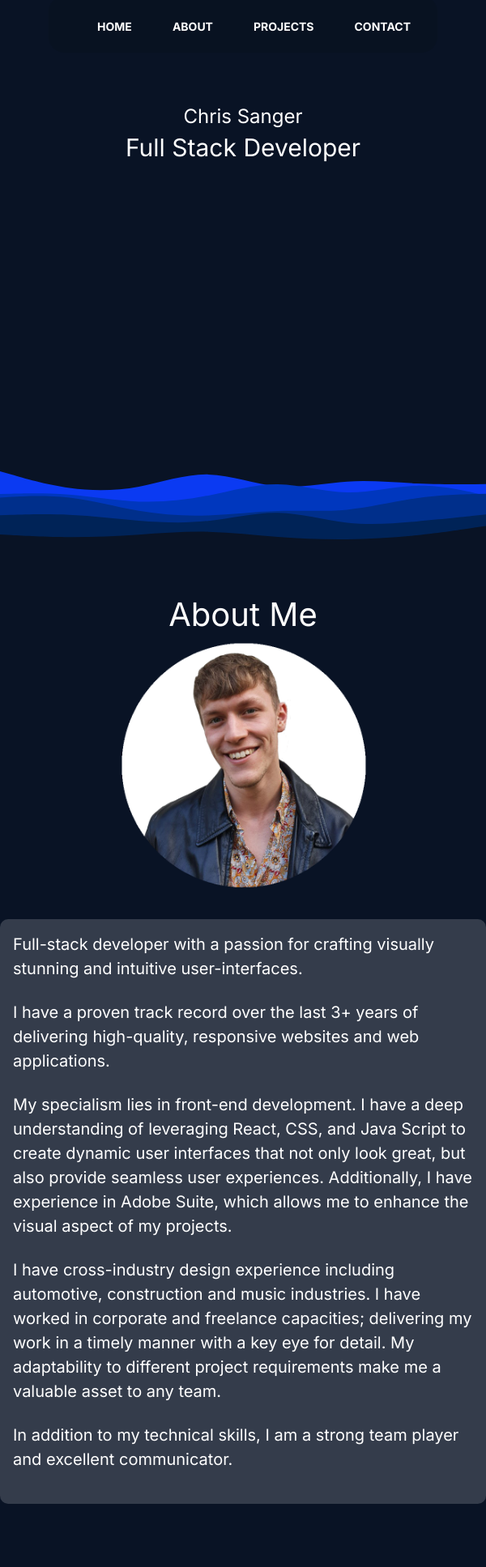
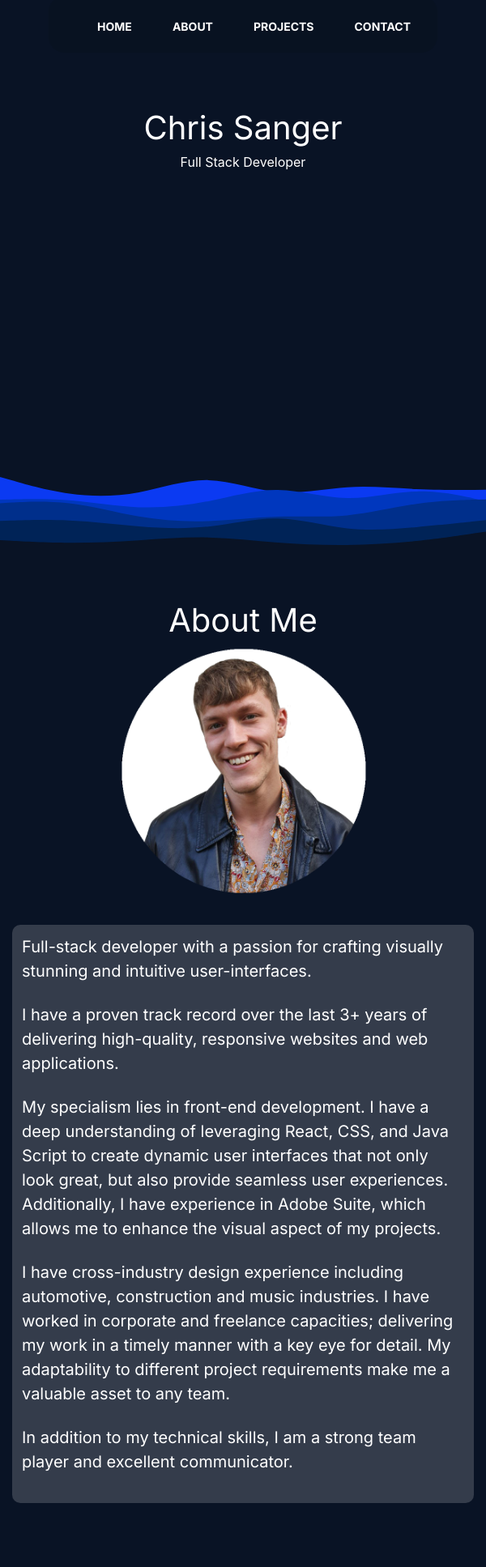
Before and after one commit to C0dingChris/Portfolio, a React (Create React App) app: page / in a window 600 px wide. Shown: the top 1935 px of the page at 81% size. Built offline with nearby package versions, Linux system fonts and the light colour scheme.

Commit message:
Header tidy

```diff
--- a/src/Components/About/about.css
+++ b/src/Components/About/about.css
@@ -1,7 +1,7 @@
 .about-container{
     border-radius: 10px;
-    background-color: rgb(225, 225,225, 0.2) ;
-    width: 100%;
+    background-color: rgba(225, 225,225, 0.2) ;
+    width: 50%;
 
     margin: 4%;
     padding: 1rem;
@@ -10,7 +10,23 @@
 
 }
 
+@media screen and (max-width: 726px) {
+    .about-wrapper {
+      display: flex;
+      flex-direction: column;
 
+
+    }
+    .about-container{
+        border-radius: 10px;
+        background-color: rgba(225, 225,225, 0.2) ;
+        min-width: 95%;
+
+        padding: 2%;
+        text-align: start;
+        justify-content: center;
+    }
+  }
 p{
     font-size: 20px;
 }
--- a/src/Components/Blob/blob.css
+++ b/src/Components/Blob/blob.css
@@ -7,12 +7,12 @@
 
 .blob{
     position:absolute;
-    width: 50%;
-    height: 50%;
+    width: 40%;
+    height: 40%;
     display: flex;
     justify-content: center;
     align-items: center;
-    z-index: 0;
+    z-index: 1;
 }
 
 .blob:nth-child(2){
--- a/src/Components/Header/header.css
+++ b/src/Components/Header/header.css
@@ -3,21 +3,8 @@
 .header-wrapper{
     display: flex;
     align-items: center;
+    align-self: center;
     justify-content: center;
-    flex-direction: row;
+    flex-direction: column;
     margin-top: 8rem;
 }
-
-
-
-
-
-  @media screen and (min-width: 500px) {
-    .header-wrapper{
-      display: flex;
-      align-items: center;
-      justify-content: center;
-      flex-direction: column;
-      margin-top: 8rem;
-  }
-  }
--- a/src/Components/Header/header.js
+++ b/src/Components/Header/header.js
@@ -7,8 +7,10 @@ export default class header extends Component {
     return (
       <div className="header-wrapper">
         <div className="header-text">
-          <h1 class="text-2xl">Chris Sanger</h1>
-          <h3>Full Stack Developer</h3>
+          <h2>Chris Sanger</h2>
+          <h4>Full Stack Developer</h4>
+        </div>
+        <div className="blob-container">
           <Blob></Blob>
         </div>
       </div>
```
